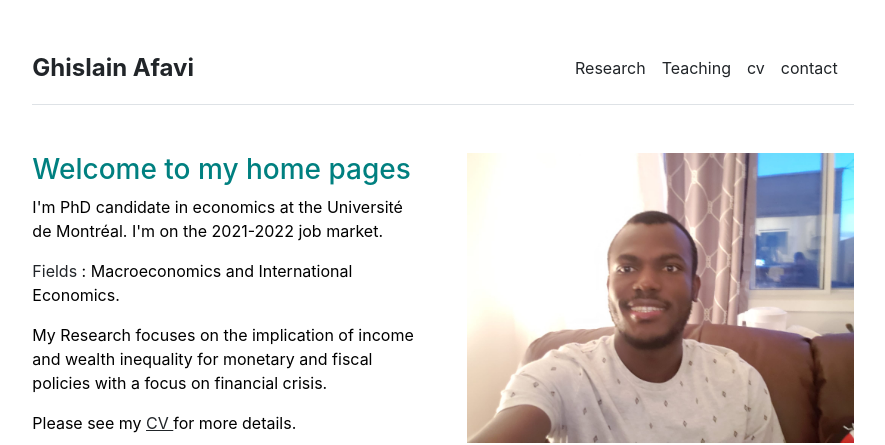
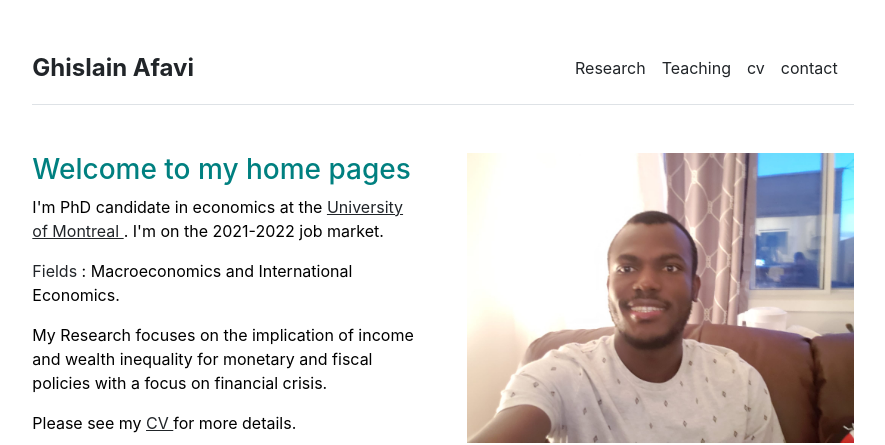
Before and after one commit to ghislainafavi/ghislainafavi.github.io, a Jekyll site: the page built from index.md, in a window 1280 px wide. Shown: the top 445 px of the page, without its empty margins (197-1082 px from the left). Built offline with Jekyll 4.4.1, drawn with Linux system fonts in a browser that asks for light colours.

Commit message:
Update home.html

```diff
--- a/_layouts/home.html
+++ b/_layouts/home.html
@@ -8,7 +8,7 @@ layout: default
 <div class="row g-5 mb-5">
   <div class="col-md-6">
     <h3 style="color:Teal"> Welcome to my home pages</h3>
-    <p> I'm PhD candidate in economics at the Université de Montréal. I'm on the 2021-2022 job market. </p>
+    <p> I'm PhD candidate in economics at the <a href= https://sceco.umontreal.ca/english/home/"> University of Montreal </a>. I'm on the 2021-2022 job market. </p>
      <p> <a> Fields </a>: Macroeconomics and International Economics.  </p>
        <p> My Research focuses on the implication of income and wealth inequality for monetary and fiscal policies with a focus on financial crisis.</p>
          <p> Please see my <a href="https://github.com/ghislainafavi/ghislainafavi.com/blob/gh-pages/CV_AFAVI.pdf/"> CV </a> for more details.</p>
```
